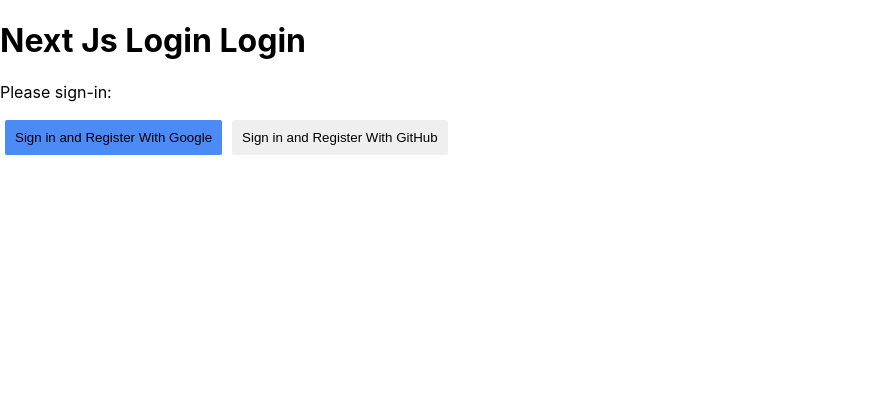
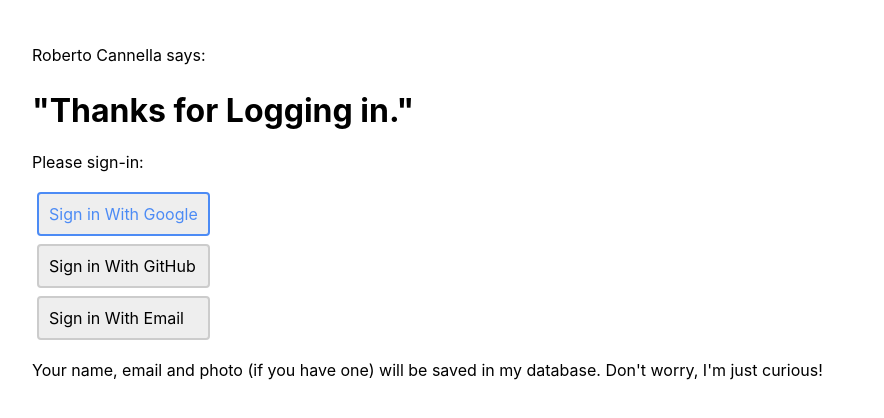
Before and after one commit to bigsmile000916/base-next, a Next.js app: page /auth in a window 1280 px wide. Shown: the top 418 px of the page, without its empty margins (0-884 px from the left). Built offline with nearby package versions, Linux system fonts and the light colour scheme; no server answers.

Commit message:
Add styles & css

```diff
--- a/pages/auth.tsx
+++ b/pages/auth.tsx
@@ -9,6 +9,7 @@
 import {addDoc, collection, getDocs, query, where} from "firebase/firestore";
 import {UserCredential} from "firebase/auth";
 import styles from '../styles/Auth.module.css'
+import {connectivityState} from "@grpc/grpc-js";
 
 
 
@@ -68,21 +69,24 @@
         }
     }
     const redirectSignUp = async (authProvider: GoogleAuthProvider | GithubAuthProvider) => {
-        await signInWithRedirect(auth, authProvider)
+
+        signInWithRedirect(auth, authProvider).then((result)=>{
+            console.log(result)
+        })
+
         try {
             const result: UserCredential | null = await getRedirectResult(auth);
             if (!result) {
                 throw new Error(`"result is NULL`)
             }
-            ;
 
             const credential = GithubAuthProvider.credentialFromResult(result);
             if (credential) {
                 const token = credential.accessToken
             }
-            ;
 
             const user = result.user
+            console.log(user)
             const q = query(collection(db, "users"), where("uid", "==", user.uid));
             const docs = await getDocs(q);
             if (docs.docs.length === 0) {
@@ -97,26 +101,49 @@
             }
         } catch (err: any) {
             if (err.code === 'auth/account-exists-with-different-credential') {
-                //handleAuthAccountExists(auth, err,router,authProvider)
+                console.log(err)
+                handleAuthAccountExists(auth, err,router,authProvider)
             }
 
         }
 
     }
     return (
-        <div>
-            <h1>Next Js Login Login</h1>
-            <p>Please sign-in:</p>
-            <button className={styles.google} onClick={() => {
-                popUpSignUp(googleAuthProvider)
-            }}>Sign in and Register With Google
-            </button>
-            <button className={styles.gitHub} onClick={() => {
-                redirectSignUp(gitHubAuthProvider)
-            }}>Sign in and Register With GitHub
-            </button>
-            <div id="firebaseui-auth-container"></div>
-        </div>
+            <div className={styles.container}>
+            <div className={styles.auth__heading}>
+                Roberto Cannella says:
+            </div>
+            <div>
+                <div >
+                <h1 className={styles.auth__heading_h1}>{`"Thanks for Logging in."`}</h1>
+                <p>Please sign-in: </p>
+                    <ul className={styles.AuthButtonContainer}>
+                        <li  className={styles.btn}>
+                            <a className={styles.google} onClick={() => {
+                                popUpSignUp(googleAuthProvider)
+                            }}>Sign in With Google
+                            </a>
+                        </li>
+                        <li className={styles.btn}>
+                            <a className={styles.gitHub} onClick={() => {
+                                redirectSignUp(gitHubAuthProvider)
+                            }}>Sign in  With GitHub
+                            </a>
+                        </li>
+                        <li className={styles.btn}>
+                            <a className={styles.gitHub} onClick={() => {
+                                redirectSignUp(gitHubAuthProvider)
+                            }}>Sign in  With Email
+                            </a>
+                        </li>
+                    </ul>
+                    <p>{`Your name, email and photo (if you have one) will be saved in my database.  Don't worry, I'm just curious!`}</p>
+
+
+                <div id="firebaseui-auth-container"></div>
+                </div>
+            </div>
+            </div>
     );
     function promptUserForPassword(): string {
         alert("Enter Password")
--- a/styles/Auth.module.css
+++ b/styles/Auth.module.css
@@ -1,13 +1,41 @@
+.container {
+    margin-top: 40px;
+    padding: 0 2rem;
+}
+.navBar {
+    margin: 0;
+    padding: 10px;
+    background-color: #656565;
+    position: fixed;
+    top: 0px;
+    left: 0px;
+    right: 0px;
+    box-shadow: 0 2px 4px 0 rgba(100, 100, 100, 0.7);
+}
+.AuthButtonContainer {
+    padding: 0;
+    margin: 0;
+    list-style: none;
+    display: inline-block;
+}
+.AuthButtonContainer li {
+    padding: 2px 0 2px 0;
+}
+.AuthButtonContainer li a {
+    display: block;
+}
+
 .auth {
     display: flex;
     justify-content: center;
     background-color: lightblue;
+    color:inherit;
 }
 .auth__heading {
     margin: 0;
     padding-top: 5px;
     padding-bottom: 5px;
-    color: #222222;
+    color: inherit;
 }
 .liVotes {
 
@@ -17,14 +45,35 @@
     cursor: pointer;
     padding: 10px;
     margin: 2px 5px 2px 5px;
-    background-color: #4c8bf5;
-    border: 0;
-    border-radius: 2px;
+    border: 2px #4c8bf5 solid;
+    border-radius: 4px;
+    background-color: #eeeeee;
+    font-size: 1rem;
+    color: #4c8bf5;
 }
+
 .gitHub {
     cursor: pointer;
     padding: 10px;
     margin: 2px 5px 2px 5px;
-    border: 0;
-    border-radius: 2px;
+    border: 2px #cccccc solid;
+    border-radius: 4px;
+    background-color: #eeeeee;
+    font-size: 1rem;
+    color: black;
 }
+.gitHub:hover,
+.google:hover{
+    background-color: white;
+}
+
+@media screen and (max-width: 850px) {
+    .container {
+        margin-top: 40px;
+        justify-content: center;
+        width: fit-content;
+    }
+    .auth__heading_h1{
+        font-size: 1.5rem;
+    }
+}
--- a/styles/Home.module.css
+++ b/styles/Home.module.css
@@ -1,5 +1,52 @@
 .container {
+  margin-top: 40px;
   padding: 0 2rem;
+}
+.navBar {
+  z-index: 999;
+  margin: 0;
+  padding: 10px;
+  background-color: #37003b;
+  position: fixed;
+  top: 0px;
+  left: 0px;
+  right: 0px;
+  box-shadow: 0 2px 4px 0 rgba(100, 100, 100, 0.7);
+}
+.headerHoverUnderlineAnimation{
+  display: inline-block;
+  position: relative;
+  color: inherit;
+}
+.headerHoverUnderlineAnimation::after{
+  content: '';
+  position: absolute;
+  width: 100%;
+  transform: scaleX(0);
+  height: 2px;
+  bottom: 0;
+  left: 0;
+  background-color: #00d004;
+  transform-origin: bottom right;
+  transition: transform 0.25s ease-out;
+}
+.headerHoverUnderlineAnimation:hover::after {
+  transform: scaleX(1);
+  transform-origin: bottom left;
+}
+
+.headerButtons {
+  list-style: none;
+  margin: auto;
+  padding: 0;
+  display: inline-flex;
+
+}
+.headerButtons li {
+  padding: 2px 0 2px 0;
+}
+.headerButtons li a {
+  display: block;
 }
 
 .main {
@@ -10,6 +57,11 @@
   flex-direction: column;
   justify-content: center;
   align-items: center;
+}
+.btn {
+  margin: 9px;
+  padding: .5rem;
+  cursor: pointer;
 }
 
 .footer {
@@ -83,7 +135,7 @@
   border-radius: 10px;
   transition: color 0.15s ease, border-color 0.15s ease;
   width: 400px;
-  height: 150px;
+  min-height: 150px;
 }
 
 .card:hover,
@@ -133,11 +185,29 @@
   margin: auto;
   text-align: center;
   width: 75%;
+  /*background-color: inherit;*/
+}
+.packageTableHead {
   background-color: inherit;
 }
-.packageTableHead {
-  background-color: black;
+.packageTableRow:nth-child(odd){
+  background-color: gray;
 }
-.packageTableRow:nth-child(odd){
-  background-color: inherit;
+@media screen and (max-width: 850px) {
+  .container {
+    margin-top: 40px;
+    justify-content: center;
+    width: fit-content;
+  }
+
+  .main {
+    text-align: center;
+    font-size: 1rem;
+  }
+
+  .card {
+    margin: auto auto 10px;
+    background-color: hwb(0deg 9% 91%);
+    justify-content: center;
+  }
 }
```
Also changed, not shown: pages/index.tsx (+94 -44 lines).
